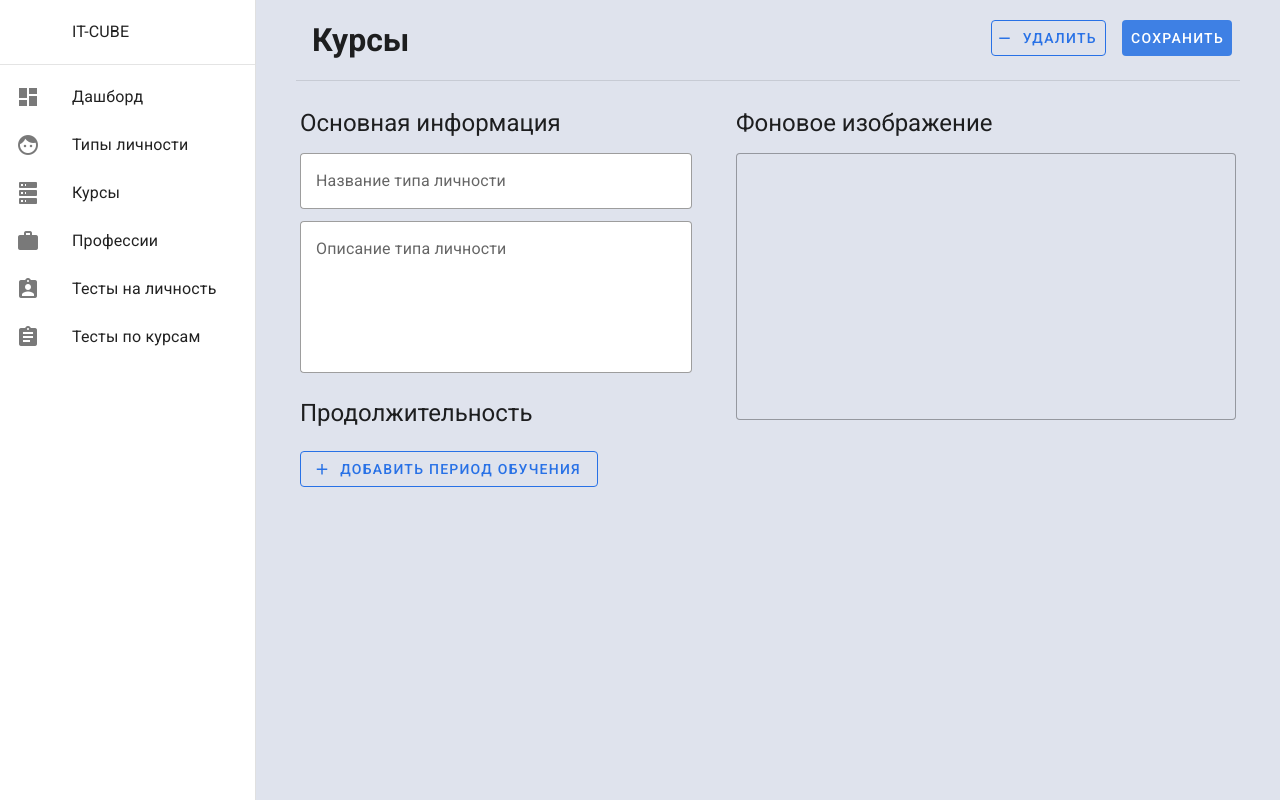
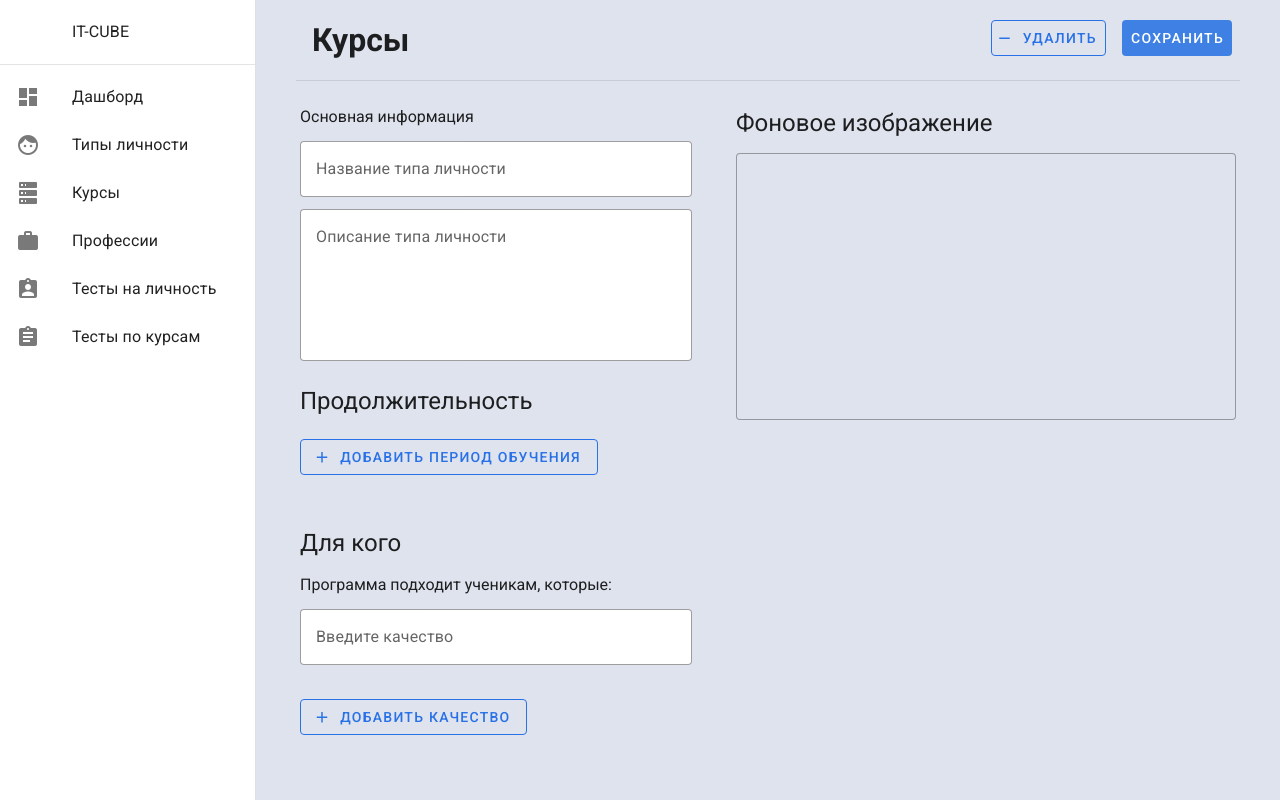
Before and after one commit to PMC-Knopkokrasi-i-krudoshlepi/front-pratice, a Vue app: page /construct-new-course in a window 1280 px wide. Built offline with nearby package versions, Linux system fonts and the light colour scheme.

Commit message:
add cource logic

```diff
--- a/src/store/modules/courseTests.js
+++ b/src/store/modules/courseTests.js
@@ -1,3 +1,5 @@
+import httpClient from "../../utils/httpClient"
+
 export default {
   actions: {
     // getTests({ commit }) {
--- /dev/null
+++ b/src/store/modules/courses.js
@@ -0,0 +1,19 @@
+import httpClient from "../../utils/httpClient"
+
+export default {
+  namespaced: true,
+  actions: {
+    publishCourse({commit}, course){
+      httpClient.post("cources/addCourse", course)
+                .catch(err => console.log(err));
+    }
+  },
+  mutations: {},
+  state: {},
+  getters: {
+    // async allTypes(state) {
+    //   const {data} = await httpClient.get("identity/getAllIdentities");
+    //   return data;
+    // },
+  },
+};
--- a/src/store/store.js
+++ b/src/store/store.js
@@ -2,6 +2,7 @@ import { createStore } from "vuex";
 import courseTests from "./modules/courseTests";
 import personTypes from "./modules/personTypes";
 import professions from "./modules/professions";
+import courses from "./modules/courses";
 import axios from "axios";
 
 const store = createStore({
@@ -16,7 +17,8 @@ const store = createStore({
     }
   },
   modules: {
-    // courseTests,
+    //courseTests,
+    courses,
     personTypes,
     professions
   },
--- a/src/views/ConstructNewCourses.vue
+++ b/src/views/ConstructNewCourses.vue
@@ -16,6 +16,7 @@
           style="color: white"
           color="#3E80E4"
           variant="flat"
+          @click="publishThisCourse"
           >Сохранить</v-btn
         >
       </div>
@@ -31,6 +32,7 @@
               bg-color="white"
               color="#2196F3"
               label="Название типа личности"
+              v-model="identTypeName"
               variant="outlined"
               clearable
               hide-details="auto"
@@ -39,21 +41,26 @@
               bg-color="white"
               color="#2196F3"
               class="mt-3"
+              v-model="identTypeDescription"
               label="Описание типа личности"
               variant="outlined"
               clearable
             ></v-textarea>
           </div>
           <div class="inputs duration">
-            <p>Продолжительность</p>
+            <p class="head">Продолжительность</p>
             <div class="duration-edit">
               <div class="inputs" v-for="duration in durations" :key="duration">
                 <v-text-field
                   variant="outlined"
+                  v-model="numberValue"
+                  bg-color="white"
                   label="Числовое значение и величина измерения"
                 ></v-text-field>
                 <v-text-field
                   variant="outlined"
+                  bg-color="white"
+                  v-model="durationValue"
                   label="Период обучения"
                 ></v-text-field>
               </div>
@@ -67,10 +74,29 @@
               Добавить период обучения</v-btn
             >
           </div>
+          <div class="customers">
+            <p class="head">Для кого</p>
+            <p class="mt-3">Программа подходит ученикам, которые:</p>
+            <div class="inputs qualities">
+              <v-text-field
+                class="mt-3"
+                variant="outlined"
+                label="Введите качество"
+                bg-color="white"
+              ></v-text-field>
+              <v-btn
+                variant="outlined"
+                prepend-icon="mdi-plus"
+                color="#2871E6"
+                class="mt-3"
+                >Добавить качество</v-btn
+              >
+            </div>
+          </div>
         </v-col>
         <v-col class="pa-2 ma-2 ml-5"
           ><div class="professions">
-            <p>Фоновое изображение</p>
+            <p class="head">Фоновое изображение</p>
             <v-file-input
               prepend-icon=""
               variant="outlined"
@@ -85,22 +111,48 @@
 </template>
 
 <style>
-p {
+.head {
   font-size: 24px;
+}
+.customers{
+  margin-top: 50px;
 }
 </style>
 
 <script>
+import { mapGetters, mapActions } from 'vuex';
+
 export default {
   data() {
     return {
+      identTypeName: "",
+      identTypeDescription: "",
       durations: [],
+      numberValue: "",
+      durationValue: "",
     };
   },
   methods: {
+    ...mapActions('courses',
+      [
+        'publishCourse'
+      ]
+    ),
     addDuration: function () {
-      this.durations.push();
+      this.durations.push({
+        numberValue: this.numberValue,
+        durationValue: this.durationValue,
+      });
     },
+    publishThisCourse(){
+      const course = {
+        name: this.identTypeName,
+        description: this.identTypeDescription,
+        startDate: "2.02",
+        endDate: "09.08"
+      };
+      this.publishCourse(course);
+    }
   },
 };
 </script>
```
